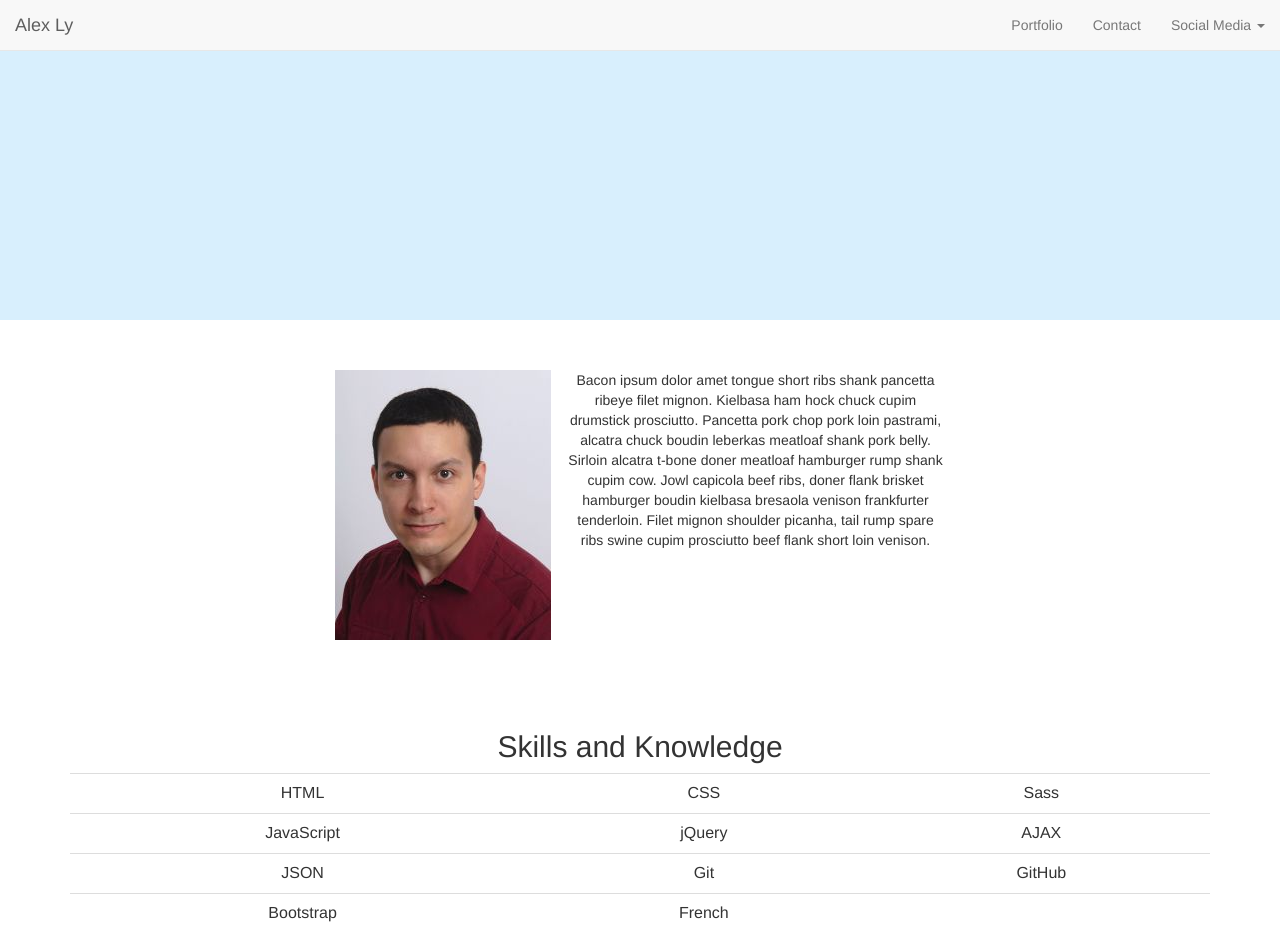
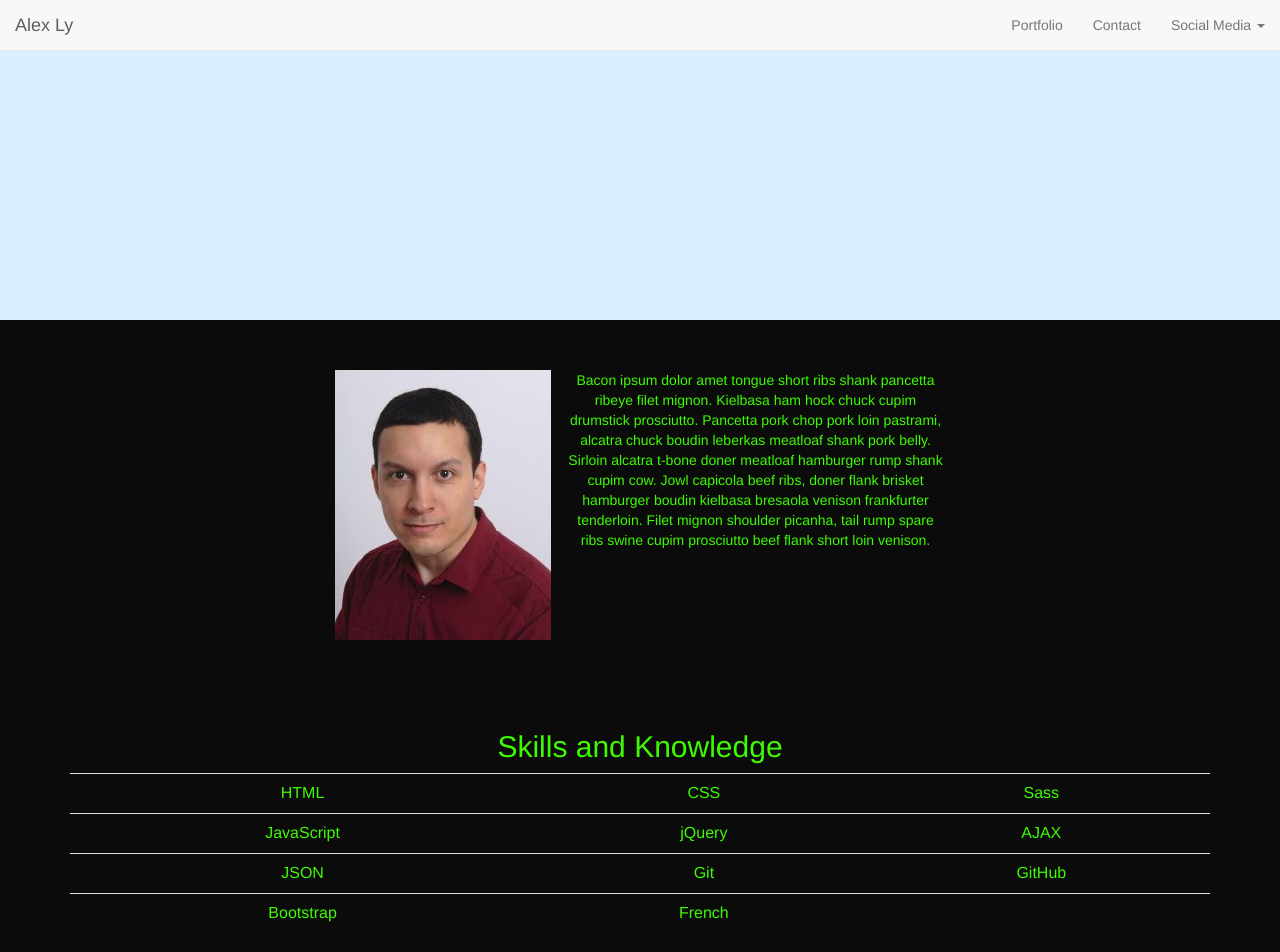
Before and after one commit to alex-B-Ly/Portfolio, a PHP site: page / in a window 1280 px wide. Run offline with PHP 8.4, Linux system fonts and the light colour scheme; some libraries are stand-ins or nearby versions.

Commit message:
added some color to the page

```diff
--- a/css/style.css
+++ b/css/style.css
@@ -8,6 +8,10 @@
 /* Fonts */
 /* MIXINS */
 /* BASE */
+body {
+  background: #0B0B0B;
+  color: #3DFB02; }
+
 /* MODULES files */
 /* SECTIONS */
 /* alex-intro */
--- a/index.html
+++ b/index.html
@@ -112,7 +112,7 @@ Jowl capicola beef ribs, doner flank brisket hamburger boudin kielbasa bresaola
 	<section class="github-repos">
 		<div class="container-fluid">
 			<div class="row">
-				<!-- github repos will appear in here when 'see my repos button is pressed', then modal with commits appears when repo clicked -->
+				<!-- github repos will appear in here when 'see my repos button is pressed', when a repo is clicked, other repos disappear and repo name becomes title with slide down section showing commits.  A button will be available to return list of repos -->
 			</div>
 		</div>
 	</section>
--- a/scss/base/_base.scss
+++ b/scss/base/_base.scss
@@ -1,5 +1,7 @@
 /* BASE */
 body{
+	background: #0B0B0B;
+	color: #3DFB02;
 	// This pattern is downloaded from www.subtlepatterns.com
  // If you need more, that's where to get'em.
 }
```
Also changed, not shown: 1 other file.
